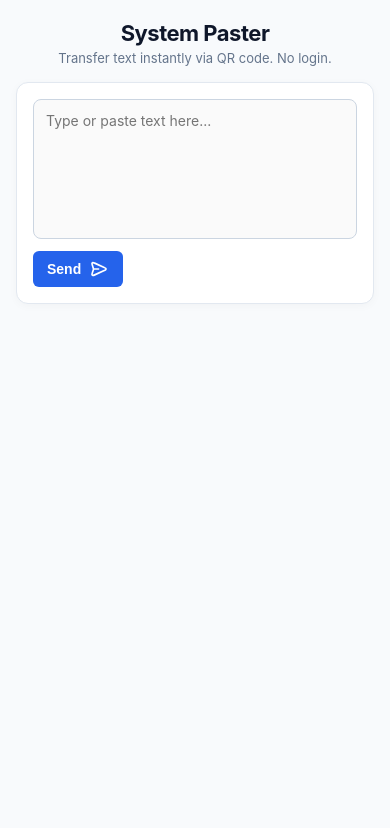
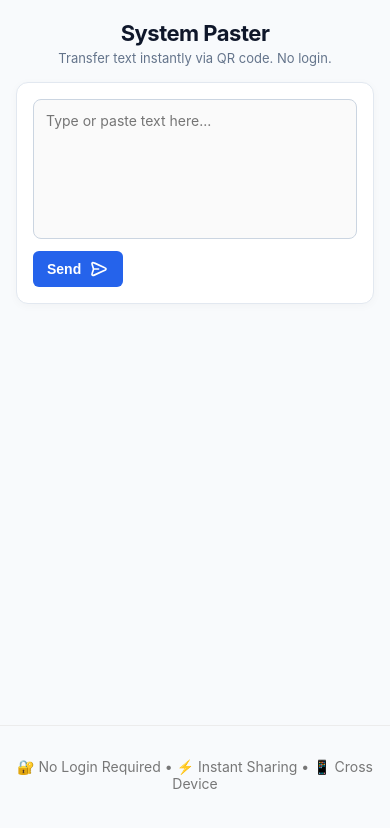
Before and after one commit to Kedar-Dev25/System-Paster, a React (Vite) app in the folder frontend-/: page / in a window 390 px wide. Shown: the top 828 px of the page. Built offline with nearby package versions, Linux system fonts and the light colour scheme.

Commit message:
feat(ui): add responsive footer with feature highlights

```diff
--- a/frontend-/src/App.css
+++ b/frontend-/src/App.css
@@ -312,3 +312,14 @@ body {
   word-break: break-word;
   line-height: 1.5;
 }
+
+.footer {
+    width: 100%;
+    max-width: 600px;
+    margin-top: auto;
+    padding: 18px 20px;
+    text-align: center;
+    color: #777;
+    font-size: 14px;
+    border-top: 1px solid #ececec;
+}
--- a/frontend-/src/page/Home.jsx
+++ b/frontend-/src/page/Home.jsx
@@ -85,7 +85,10 @@ function Home() {
         />
     </svg>
 </button>
-            </main>
+        </main>
+    <footer className="footer">
+        <p>🔐 No Login Required • ⚡ Instant Sharing • 📱 Cross Device</p>
+    </footer>
 
             {showQR && (
                 <div className="modal-backdrop">
```
